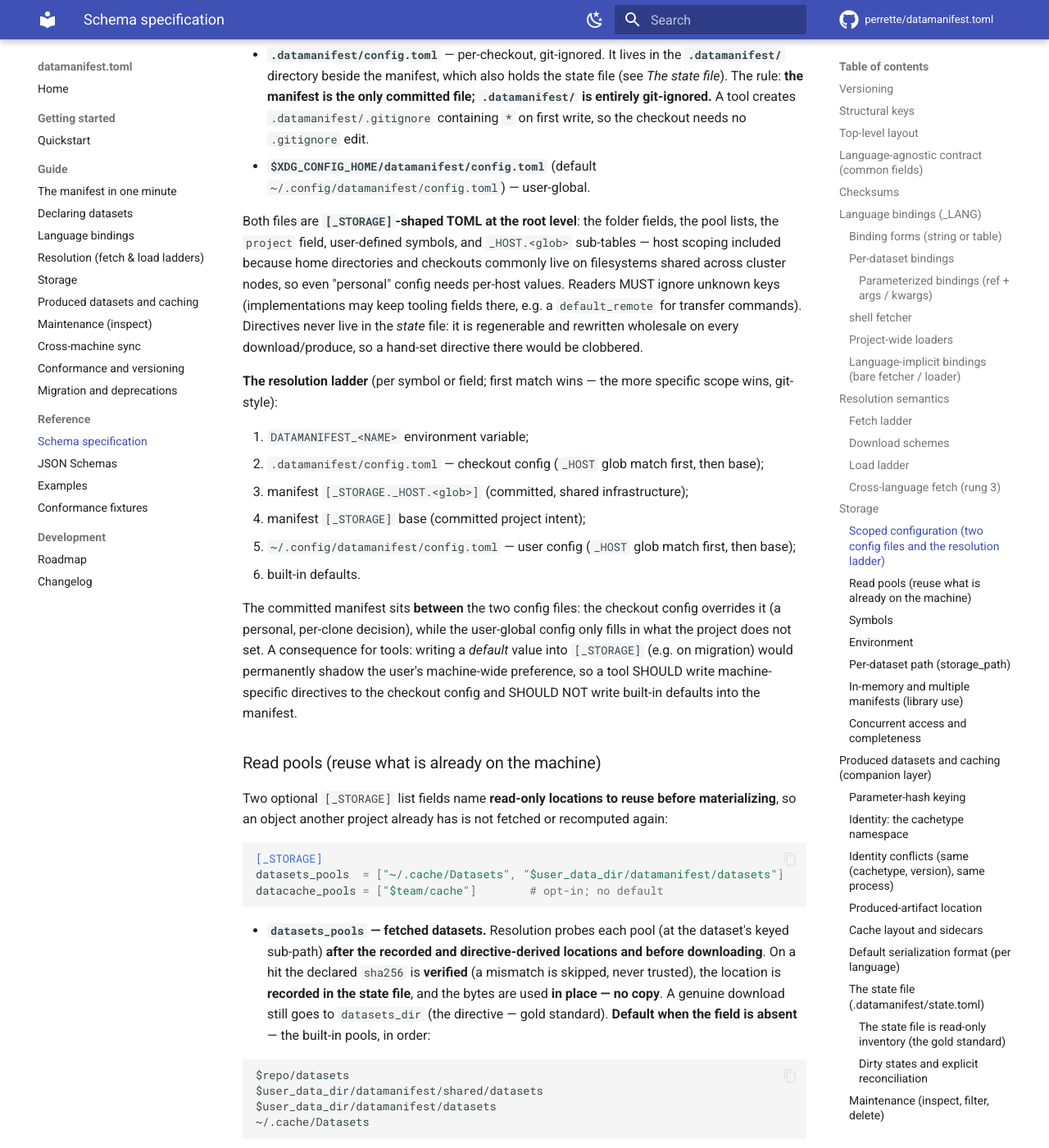
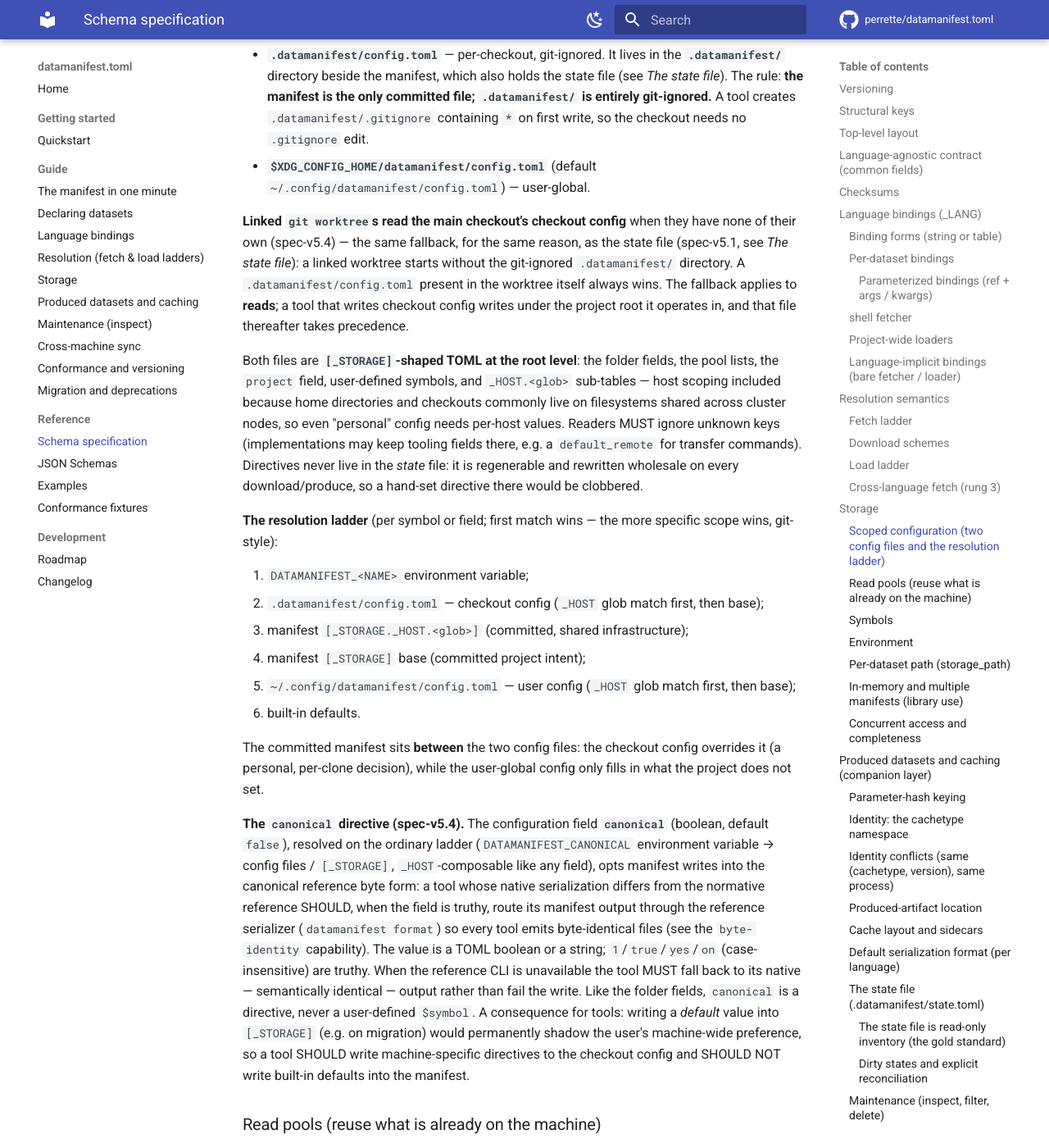
Before and after one commit to perrette/datamanifest.toml, an MkDocs documentation site: the page built from docs/schema.md, in a window 1280 px wide and 1400 px high, scrolled down 12603 px. Shown: the whole window at 82% size. Built offline with MkDocs 1.6.1 and Material for MkDocs 9.7.7, drawn with Linux system fonts in a browser that asks for light colours; comment, search, counter and statistics services are not loaded; some of the changed text lies outside the part shown.

Commit message:
Release spec-v5.4: _*-tables-first ordering, the canonical directive, worktree config fallback

```diff
--- a/SCHEMA.md
+++ b/SCHEMA.md
@@ -450,6 +450,13 @@
 - **`$XDG_CONFIG_HOME/datamanifest/config.toml`** (default
   `~/.config/datamanifest/config.toml`) — user-global.
 
+**Linked `git worktree`s read the main checkout's checkout config** when they have none of
+their own (spec-v5.4) — the same fallback, for the same reason, as the state file
+(spec-v5.1, see *The state file*): a linked worktree starts without the git-ignored
+`.datamanifest/` directory. A `.datamanifest/config.toml` present in the worktree itself
+always wins. The fallback applies to **reads**; a tool that writes checkout config writes
+under the project root it operates in, and that file thereafter takes precedence.
+
 Both files are **`[_STORAGE]`-shaped TOML at the root level**: the folder fields, the pool
 lists, the `project` field, user-defined symbols, and `_HOST.<glob>` sub-tables — host
 scoping included because home directories and checkouts commonly live on filesystems shared
@@ -471,7 +478,19 @@
 
 The committed manifest sits **between** the two config files: the checkout config overrides
 it (a personal, per-clone decision), while the user-global config only fills in what the
-project does not set. A consequence for tools: writing a *default* value into `[_STORAGE]`
+project does not set.
+
+**The `canonical` directive (spec-v5.4).** The configuration field **`canonical`**
+(boolean, default `false`), resolved on the ordinary ladder (`DATAMANIFEST_CANONICAL`
+environment variable → config files / `[_STORAGE]`, `_HOST`-composable like any field),
+opts manifest writes into the canonical reference byte form: a tool whose native
+serialization differs from the normative reference SHOULD, when the field is truthy, route
+its manifest output through the reference serializer (`datamanifest format`) so every tool
+emits byte-identical files (see the `byte-identity` capability). The value is a TOML
+boolean or a string; `1`/`true`/`yes`/`on` (case-insensitive) are truthy. When the
+reference CLI is unavailable the tool MUST fall back to its native — semantically
+identical — output rather than fail the write. Like the folder fields, `canonical` is a
+directive, never a user-defined `$symbol`. A consequence for tools: writing a *default* value into `[_STORAGE]`
 (e.g. on migration) would permanently shadow the user's machine-wide preference, so a tool
 SHOULD write machine-specific directives to the checkout config and SHOULD NOT write
 built-in defaults into the manifest.
@@ -1333,7 +1352,7 @@
 | `shell-fetch` | Execute the dataset's `shell` command template in the fetch ladder. |
 | `delegation` | Cross-language fetch (rung 3, the rare case): run a fetcher defined in another language — mechanism implementation-defined (call the language's runtime, or a peer `datamanifest` CLI), with fall-through to `uri` — controlled by `delegate` / `--delegate` (see Cross-language fetch, Peer-CLI contract). |
 | `storage` | Honor the `datasets_dir` / `datacache_dir` folders (machine-global defaults), the optional `datasets_pools` / `datacache_pools` read pools, `$`-symbol resolution (`$user_data_dir` / `$user_cache_dir` / `$repo` / `$project` + user-defined, host-aware via `_HOST`), the scoped config files and their resolution ladder (`.datamanifest/config.toml`, `~/.config/datamanifest/config.toml`), and per-dataset `storage_path` (see Storage). |
-| `byte-identity` | Emit the canonical lexicographic key ordering so the same logical manifest is **semantically identical** across tools — same keys, same values, same order at every level (verified by the cross-tool fixture). This is the *guaranteed* constraint. Literal **byte-for-byte** identity is **not** assured by default: current TOML writers differ in cosmetic formatting (indentation, blank lines, inline-vs-multiline arrays), so a one-to-one byte match is not always achievable. The **Python tool is the normative reference** for the canonical byte form; tools MAY offer an opt-in path to it (e.g. `datamanifest format`, or Julia `write(...; canonical=true)`). |
+| `byte-identity` | Emit the canonical key ordering (structural `_*` tables first at the top level, code-point order everywhere else — see *Validation rules*) so the same logical manifest is **semantically identical** across tools — same keys, same values, same order at every level (verified by the cross-tool fixture). This is the *guaranteed* constraint. Literal **byte-for-byte** identity is **not** assured by default: current TOML writers differ in cosmetic formatting (indentation, blank lines, inline-vs-multiline arrays), so a one-to-one byte match is not always achievable. The **Python tool is the normative reference** for the canonical byte form; tools MAY offer an opt-in path to it (e.g. `datamanifest format`, Julia `write(...; canonical=true)`, or the `canonical` config field). |
 | `binding-args` | Execute the table form of a binding (`{ ref, args, kwargs }`): call `ref(*args; kwargs...)` with `$var` substitution in string values. |
 | `cache-produce` | **Cache-layer** produce-or-load: function-backed (produced) datasets with parameter-hash keying, optional recipe `version`, the `config.toml` / `metadata.toml` sidecars, and the state file's `datacache` inventory, materialized under the `datacache_dir` folder (§Produced datasets). Declared by the cache layer, never by the core fetch capability (packaging — separate package or submodule — is unconstrained). |
 | `inspect` | The **user-driven** store-inspection toolkit (§Maintenance): enumerate stored objects (datasets + cached, via the state file `.datamanifest/state.toml`) with their fields (`kind`, `key`/`hash`, `location`, `referenced`/orphan, dirty state, `format`, `size`, `created`, `last-access`), filter them, and act on a selection (`delete`, `refresh`, optional `move`). There is **no automatic collector**: deletion is always an explicit user selection; `referenced`/`last-access` are advisory. The reference CLI exposes it as `datamanifest list … --delete`. |
@@ -1415,21 +1434,23 @@
   datasets, not drop them on write.
 - Writers SHOULD omit derived fields (`host`, `path`, `scheme`) and any field left at
   its default value.
-- Writers MUST emit all keys, at every nesting level — top-level tables (structural `_*`
-  and datasets alike) and the fields within each table, including keys nested in inline
-  `{ }` tables — sorted by **Unicode code-point lexicographic order** (the shared default of Python `sorted()` and Julia
-  `TOML.print(sorted=true)`). No table is special-cased (no `_LOADERS`/`_META`-first). This
-  guarantees **semantic identity** across tools — the same logical manifest round-trips to
-  the same keys, values, and ordering through either tool (the weaker constraint that is
-  always met). It does **not**, by itself, guarantee **byte-for-byte** identity: the Python
+- Writers MUST emit all keys sorted, at every nesting level. At the **top level**, the
+  structural `_*` tables (`_META`, `_LANG`, `_LOADERS`, `_STORAGE`, …) come **first**, then
+  the datasets, each group in **Unicode code-point lexicographic order** (spec-v5.4;
+  because `_` (U+005F) sorts after uppercase but before lowercase ASCII letters, a uniform
+  code-point sort would drop the structural tables *between* the upper-cased / digit-named
+  datasets and the lower-cased ones — the head of the file is where a reader looks for
+  them). Below the top level no table is special-cased: the fields within each table,
+  including keys nested in inline `{ }` tables, sort by plain code-point order (the shared
+  default of Python `sorted()` and Julia `TOML.print(sorted=true)`). This guarantees
+  **semantic identity** across tools — the same logical manifest round-trips to the same
+  keys, values, and ordering through either tool (the weaker constraint that is always
+  met). It does **not**, by itself, guarantee **byte-for-byte** identity: the Python
   (`tomli_w`) and Julia (`TOML.print`) serializers differ in cosmetic formatting
   (indentation, blank lines, inline-vs-multiline arrays), and current tooling does not
   always permit a one-to-one byte match. For literal byte-identity the **Python tool is the
   normative reference** for the canonical form, and a tool MAY route its output through it
-  opt-in (`datamanifest format`, or Julia `write(...; canonical=true)`). Note:
-  because `_` (U+005F) sorts after uppercase but before lowercase ASCII letters, an
-  uppercase dataset name sorts *before* the `_*` structural tables and a lowercase one
-  *after* — intended; the canonical *ordering* is the requirement, not structural-table
-  placement.
+  opt-in (`datamanifest format`, Julia `write(...; canonical=true)`, or the `canonical`
+  config field — see *Scoped configuration*).
 - `uri` and `uris` are mutually exclusive on a single dataset.
 - A file with no `[_META]` section is read as schema v0 (legacy flat), leniently.
```
Also changed, not shown: CHANGELOG.md (+22 -0 lines), README.md (+1 -1 lines).
